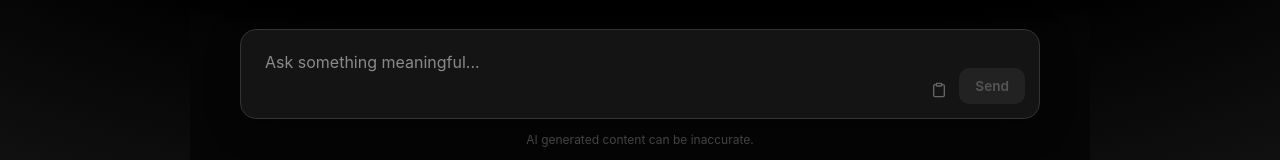
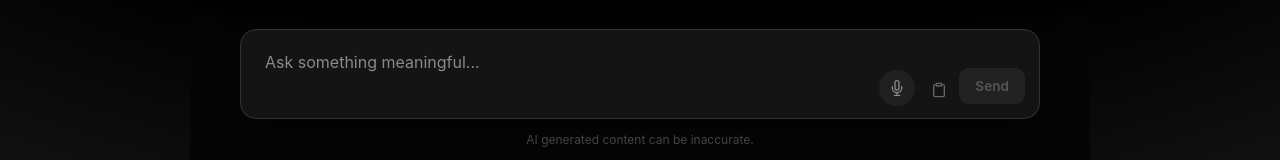
Before and after one commit to creation22/samagpt, a React (Vite) app in the folder frontend/: page /chat in a window 1280 px wide. Shown: the part 627-787 px from the top of the page. Built offline with nearby package versions, Linux system fonts and the light colour scheme.

Commit message:
final push

```diff
--- a/frontend/src/ui/Chat.jsx
+++ b/frontend/src/ui/Chat.jsx
@@ -41,10 +41,33 @@ const GlobalStyles = () => (
     }
 
     /* Utilities */
-    .custom-scrollbar::-webkit-scrollbar { width: 6px; }
-    .custom-scrollbar::-webkit-scrollbar-track { background: transparent; }
     .custom-scrollbar::-webkit-scrollbar-thumb { background: var(--surface-2); border-radius: 4px; }
     .custom-scrollbar::-webkit-scrollbar-thumb:hover { background: #444; }
+
+    /* Mode Switch */
+    .mode-switch {
+      position: relative; width: 140px; height: 32px;
+      background: #111; border: 1px solid #333;
+      border-radius: 16px; display: flex; cursor: pointer;
+      padding: 2px;
+    }
+    .mode-switch-slider {
+      position: absolute; width: 50%; height: 26px;
+      background: #333; border-radius: 14px;
+      transition: transform 0.2s cubic-bezier(0.4, 0, 0.2, 1);
+    }
+    .mode-option {
+      flex: 1; z-index: 1; text-align: center; font-size: 0.75rem;
+      line-height: 28px; font-weight: 500; color: #666; transition: color 0.2s;
+    }
+    .mode-option.active { color: #fff; }
+
+    /* Voice Pulse */
+    @keyframes pulse-red {
+      0% { box-shadow: 0 0 0 0 rgba(239, 68, 68, 0.7); }
+      70% { box-shadow: 0 0 0 10px rgba(239, 68, 68, 0); }
+      100% { box-shadow: 0 0 0 0 rgba(239, 68, 68, 0); }
+    }
   `}</style>
 );
 
@@ -83,6 +106,19 @@ const useChatLogic = () => {
     },
   ]);
   const [loading, setLoading] = useState(false);
+  const [mode, setMode] = useState('standard'); // 'standard' | 'roast'
+
+  // Reset chat when mode changes
+  useEffect(() => {
+    setMessages([{
+      id: Date.now(),
+      text: mode === 'roast'
+        ? "YC Partner Mode activated. Pitch me your startup idea. I'll tell you why it will fail."
+        : "I focus on direct answers based on my writing and thinking. What's on your mind?",
+      isUser: false,
+      timestamp: new Date(),
+    }]);
+  }, [mode]);
 
   // Initialize Session ID once
   const [sessionId] = useState(() => {
@@ -111,7 +147,7 @@ const useChatLogic = () => {
       const res = await fetch(API_URL, {
         method: 'POST',
         headers: { 'Content-Type': 'application/json' },
-        body: JSON.stringify({ question: text, sessionId }),
+        body: JSON.stringify({ question: text, sessionId, mode }),
       });
       const data = await res.json();
 
@@ -133,9 +169,9 @@ const useChatLogic = () => {
     } finally {
       setLoading(false);
     }
-  }, [sessionId]);
+  }, [sessionId, mode]);
 
-  return { messages, loading, sendMessage };
+  return { messages, loading, sendMessage, mode, setMode };
 };
 
 // ==========================================
@@ -223,6 +259,7 @@ const Header = ({ loading, messages }) => {
 
 const ChatInput = ({ onSend, loading }) => {
   const [value, setValue] = useState('');
+  const [isListening, setIsListening] = useState(false);
   const textareaRef = useRef(null);
 
   // Auto-resize textarea
@@ -233,6 +270,32 @@ const ChatInput = ({ onSend, loading }) => {
       ta.style.height = `${Math.min(ta.scrollHeight, 120)}px`;
     }
   }, [value]);
+
+  const handleVoice = () => {
+    const SpeechRecognition = window.SpeechRecognition || window.webkitSpeechRecognition;
+    if (!SpeechRecognition) {
+      alert("Voice input not supported in this browser");
+      return;
+    }
+
+    if (isListening) return;
+
+    const recognition = new SpeechRecognition();
+    recognition.lang = 'en-US';
+    recognition.interimResults = false;
+
+    setIsListening(true);
+    recognition.start();
+
+    recognition.onresult = (event) => {
+      const transcript = event.results[0][0].transcript;
+      setValue((prev) => prev ? prev + " " + transcript : transcript);
+      setIsListening(false);
+    };
+
+    recognition.onerror = () => setIsListening(false);
+    recognition.onend = () => setIsListening(false);
+  };
 
   const handleSend = () => {
     if (value.trim() && !loading) {
@@ -267,6 +330,31 @@ const ChatInput = ({ onSend, loading }) => {
             minHeight: '48px', maxHeight: '150px', lineHeight: '1.5', fontFamily: 'inherit'
           }}
         />
+
+
+
+        {/* Mic Button */}
+        <button
+          onClick={handleVoice}
+          style={{
+            background: isListening ? '#ef4444' : 'rgba(255,255,255,0.05)',
+            color: isListening ? '#fff' : '#888',
+            border: 'none', padding: '10px', cursor: 'pointer',
+            marginRight: '8px', marginBottom: '4px', borderRadius: '50%',
+            transition: 'all 0.2s', display: 'flex', alignItems: 'center', justifyContent: 'center',
+            width: '36px', height: '36px',
+            animation: isListening ? 'pulse-red 1.5s infinite' : 'none',
+            boxShadow: isListening ? '0 0 10px rgba(239, 68, 68, 0.5)' : 'none'
+          }}
+          title="Voice Input"
+        >
+          <svg width="20" height="20" viewBox="0 0 24 24" fill="none" stroke="currentColor" strokeWidth="2" strokeLinecap="round" strokeLinejoin="round">
+            <path d="M12 1a3 3 0 0 0-3 3v8a3 3 0 0 0 6 0V4a3 3 0 0 0-3-3z"></path>
+            <path d="M19 10v2a7 7 0 0 1-14 0v-2"></path>
+            <line x1="12" y1="19" x2="12" y2="23"></line>
+            <line x1="8" y1="23" x2="16" y2="23"></line>
+          </svg>
+        </button>
 
         {/* Paste Button */}
         <button
@@ -321,7 +409,7 @@ const ChatInput = ({ onSend, loading }) => {
 // ==========================================
 
 const ChatUI = () => {
-  const { messages, loading, sendMessage } = useChatLogic();
+  const { messages, loading, sendMessage, mode, setMode } = useChatLogic();
   const bottomRef = useScrollToBottom(messages);
 
   return (
@@ -329,12 +417,15 @@ const ChatUI = () => {
       <GlobalStyles />
       <div style={{ width: '100%', maxWidth: '900px', display: 'flex', flexDirection: 'column', height: '100vh' }}>
 
-        <Header loading={loading} messages={messages} />
+        <Header loading={loading} messages={messages} mode={mode} setMode={setMode} />
 
         <div className="custom-scrollbar" style={{ flex: 1, overflowY: 'auto', padding: '2rem 1.5rem' }}>
           {messages.length === 1 && (
             <div style={{ display: 'flex', gap: '10px', flexWrap: 'wrap', marginBottom: '20px', justifyContent: 'center' }}>
-              {["How do I start a startup?", "Should I sell my company?", "What is the future of AI?", "How to hire great people?"].map(q => (
+              {(mode === 'roast'
+                ? ["My AI startup idea...", "Uber for dogs...", "Social network for introverts..."]
+                : ["How do I start a startup?", "Should I sell my company?", "What is the future of AI?", "How to hire great people?"]
+              ).map(q => (
                 <button
                   key={q}
                   onClick={() => sendMessage(q)}
```
